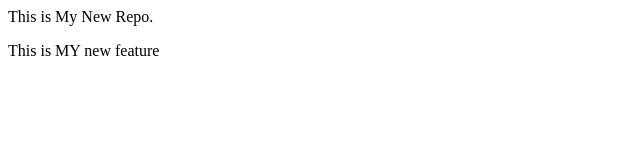
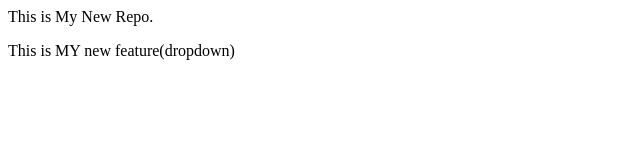
Before and after one commit to AshutoshGaud/LocalRepo, a plain HTML site: page index.html in a window 1280 px wide. Shown: the full height of the page, 0-640 px from the left. Drawn offline with Linux system fonts and the light colour scheme.

Commit message:
Add dropdown

```diff
--- a/index.html
+++ b/index.html
@@ -1,2 +1,2 @@
 <p>This is My New Repo.</p>
-<p>This is MY new feature</p>
+<p>This is MY new feature(dropdown)</p>
```
